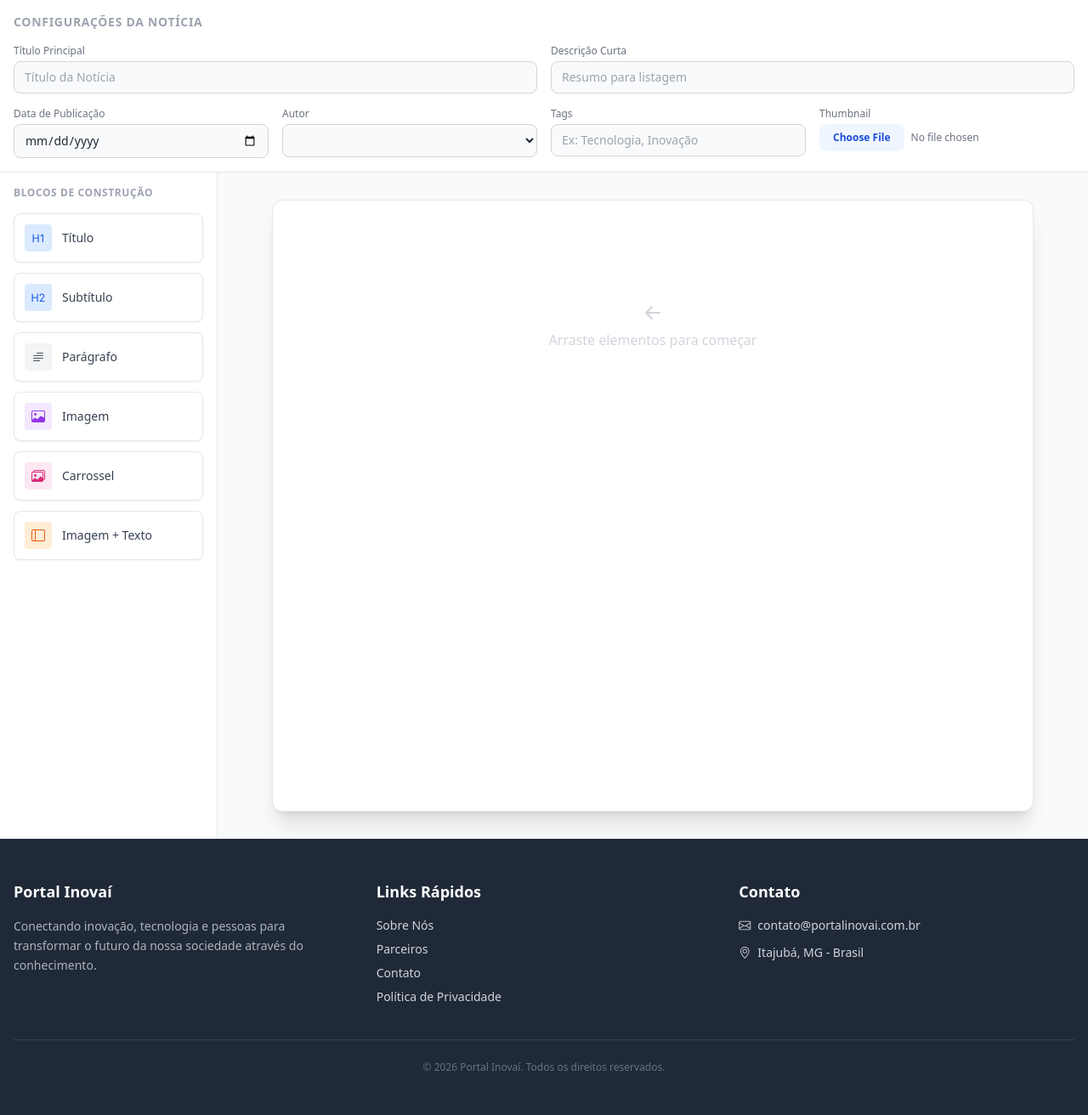
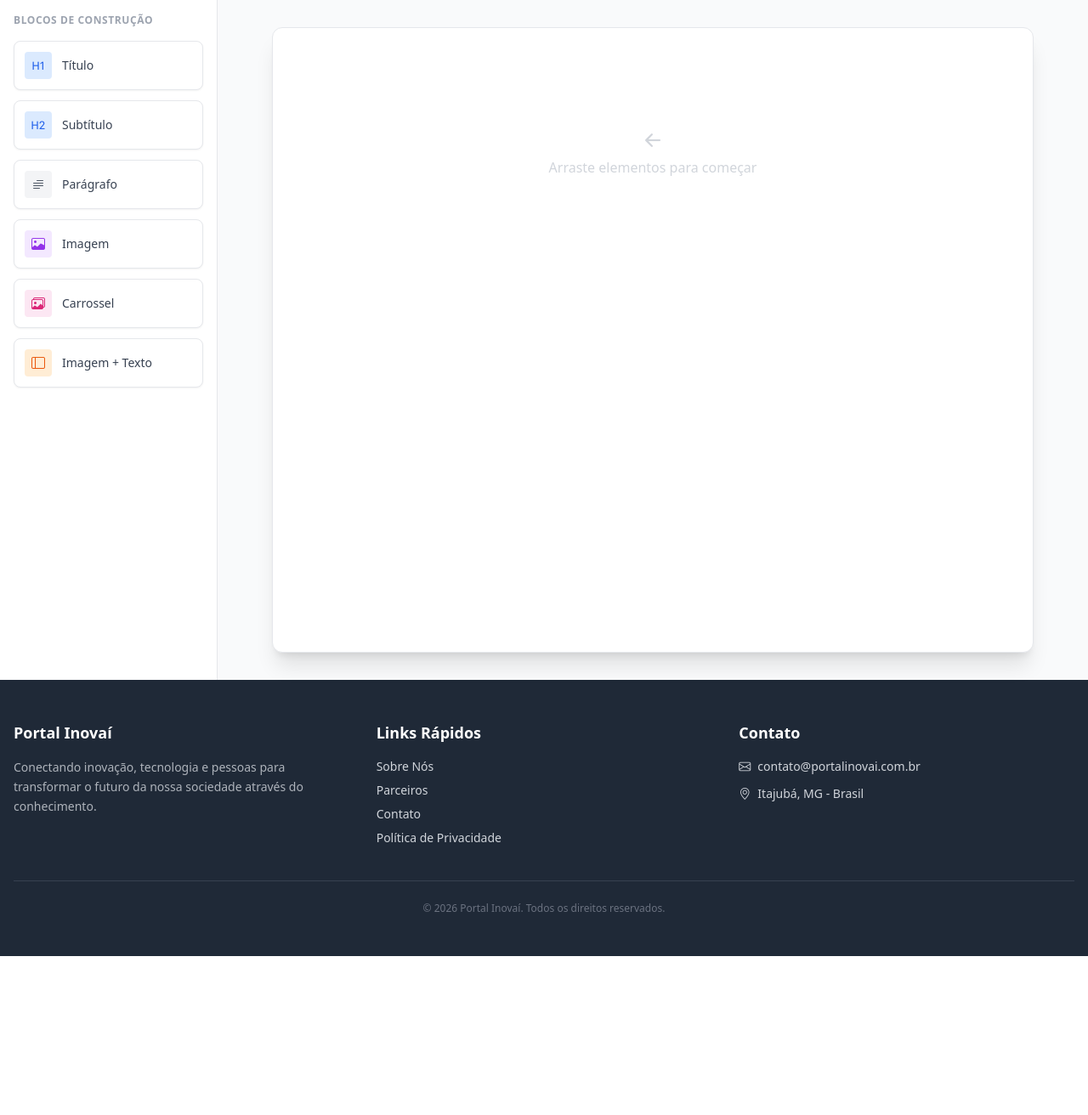
Before and after one commit to samuel-bz/PORTAL-INOVAI, a Django app: page /editor/ in a window 1280 px wide. Shown: the part 81-1393 px from the top of the page at 85% size. After the commit the page ends 1206 px from the top, so only its background shows below. Run offline with Django 5.2, Linux system fonts and the light colour scheme; some libraries are stand-ins or nearby versions.

Commit message:
Update news_editor.html

```diff
--- a/portal/templates/news_editor.html
+++ b/portal/templates/news_editor.html
@@ -130,77 +130,7 @@
 {% endblock %}
 
 {% block content %}
-<div class="flex flex-col min-h-screen bg-gray-50 dark:bg-gray-950 editor-container">
-
-    <!-- Metadata Section -->
-    <div class="bg-white dark:bg-gray-900 border-b border-gray-200 dark:border-gray-800 p-4 z-50">
-        <div class="max-w-7xl mx-auto">
-            <h2 class="text-sm font-bold text-gray-400 uppercase tracking-wider mb-4">Configurações da Notícia</h2>
-            <div class="grid grid-cols-1 md:grid-cols-2 lg:grid-cols-4 gap-4">
-                <!-- Title -->
-                <div class="lg:col-span-2">
-                    <label class="block text-xs font-medium text-gray-500 mb-1">Título Principal</label>
-                    <input type="text" id="meta-title"
-                        class="w-full px-3 py-2 rounded-lg border border-gray-300 dark:border-gray-700 bg-gray-50 dark:bg-gray-800 text-sm focus:ring-2 focus:ring-blue-500 outline-none"
-                        placeholder="Título da Notícia" value="{{ news_item.title|default:'' }}">
-                </div>
-
-                <!-- Description -->
-                <div class="lg:col-span-2">
-                    <label class="block text-xs font-medium text-gray-500 mb-1">Descrição Curta</label>
-                    <input type="text" id="meta-description"
-                        class="w-full px-3 py-2 rounded-lg border border-gray-300 dark:border-gray-700 bg-gray-50 dark:bg-gray-800 text-sm focus:ring-2 focus:ring-blue-500 outline-none"
-                        placeholder="Resumo para listagem" value="{{ news_item.description|default:'' }}">
-                </div>
-
-                <!-- Date -->
-                <div>
-                    <label class="block text-xs font-medium text-gray-500 mb-1">Data de Publicação</label>
-                    <input type="date" id="meta-date"
-                        class="w-full px-3 py-2 rounded-lg border border-gray-300 dark:border-gray-700 bg-gray-50 dark:bg-gray-800 text-sm focus:ring-2 focus:ring-blue-500 outline-none"
-                        value="{{ news_item.publish_date|date:'Y-m-d'|default:'' }}">
-                </div>
-
-                <!-- Author -->
-                <div>
-                    <label class="block text-xs font-medium text-gray-500 mb-1">Autor</label>
-                    <select id="meta-author"
-                        class="w-full px-3 py-2 rounded-lg border border-gray-300 dark:border-gray-700 bg-gray-50 dark:bg-gray-800 text-sm focus:ring-2 focus:ring-blue-500 outline-none">
-                        <option value="">Selecione...</option>
-                        {% if news_item.author %}
-                        <option value="{{ news_item.author.id }}" selected>{{ news_item.author.username }}</option>
-                        {% else %}
-                        <option value="{{ user.id }}" selected>{{ user.username }}</option>
-                        {% endif %}
-                    </select>
-                </div>
-
-                <!-- Tag -->
-                <div>
-                    <label class="block text-xs font-medium text-gray-500 mb-1">Tags</label>
-                    <input type="text" id="meta-tags"
-                        class="w-full px-3 py-2 rounded-lg border border-gray-300 dark:border-gray-700 bg-gray-50 dark:bg-gray-800 text-sm focus:ring-2 focus:ring-blue-500 outline-none"
-                        placeholder="Ex: Tecnologia, Inovação" value="{{ news_item.tags|default:'' }}">
-                </div>
-
-                <!-- Thumbnail (Simplified for now) -->
-                <div>
-                    <label class="block text-xs font-medium text-gray-500 mb-1">Thumbnail</label>
-                    <div class="flex items-center gap-2">
-                        {% if news_item.thumbnail %}
-                        <img src="{{ news_item.thumbnail.url }}"
-                            class="w-8 h-8 rounded object-cover border border-gray-200">
-                        {% endif %}
-                        <input type="file" id="meta-thumbnail"
-                            class="w-full text-xs text-gray-500 file:mr-2 file:py-2 file:px-4 file:rounded-lg file:border-0 file:text-xs file:font-semibold file:bg-blue-50 file:text-blue-700 hover:file:bg-blue-100">
-                    </div>
-                </div>
-            </div>
-        </div>
-    </div>
-
-    <div class="flex flex-grow overflow-hidden">
-
+<div class="flex bg-gray-50 dark:bg-gray-950 min-h-screen editor-container">
 
     <!-- Sidebar de Ferramentas -->
     <aside id="sidebar"
@@ -308,7 +238,6 @@
         </div>
     </main>
 </div>
-</div>
 
 <!-- Template Scripts -->
 <script>
@@ -318,25 +247,6 @@
         const emptyState = document.getElementById('emptyState');
         const floatingBtn = document.getElementById('floatingAddBtn');
         const addMenu = document.getElementById('addMenu');
-
-        // Existing Blocks Data
-        const existingBlocks = {{ existing_blocks_json|default: "[]" | safe
-    }};
-
-    // Initialize Editor with Existing Data
-    if (existingBlocks.length > 0) {
-        if (emptyState) emptyState.remove();
-        existingBlocks.forEach(block => {
-            // Map backend types to frontend types
-            let type = block.type;
-            if (type === 'paragraph_with_image') type = 'image-text';
-            if (type === 'subtitle') type = 'subtitle';
-            if (type === 'paragraph') type = 'paragraph';
-            if (type === 'image') type = 'image';
-
-            createBlock(type, block);
-        });
-    }
 
         let draggedType = null;
         let insertionIndex = -1; // -1 significa fim, senão index do filho
@@ -354,6 +264,9 @@
         canvas.addEventListener('dragover', (e) => {
             e.preventDefault(); // Necessário para permitir o drop
             e.dataTransfer.dropEffect = 'copy';
+
+            // Lógica para mostrar onde será inserido (indicador visual simples aqui)
+            // Para simplicidade, apenas permitimos append no final por enquanto nesta versão inicial
             canvas.style.borderColor = '#3b82f6';
         });
 
@@ -373,10 +286,20 @@
         });
 
         // --- Floating Button Logic ---
+        // O botão deve seguir o último elemento ou ser posicionado manualmente?
+        // A especificação diz: "botão com sinal de + ... irá descer a cada novo elemento".
+        // Vamos posicioná-lo no final do container sempre.
+
+        // updateFloatingButtonPosition function removed as it is not needed with relative positioning
+
         floatingBtn.addEventListener('click', (e) => {
             e.stopPropagation();
+            // Mostrar menu na posição do botão
             const rect = floatingBtn.getBoundingClientRect();
-        addMenu.style.removeProperty('display');
+            // Ajustar posição do menu relativo ao canvas
+            // Mas nosso menu está dentro do canvas absolute
+            // addMenu.style.display = 'block'; // REMOVED: Conflicts with .hidden class
+            addMenu.style.removeProperty('display'); // Ensure no inline style persists
             addMenu.style.top = (floatingBtn.offsetTop + 40) + 'px';
             addMenu.style.left = (floatingBtn.offsetLeft) + 'px';
             addMenu.classList.remove('hidden');
@@ -389,20 +312,20 @@
             }
         });
 
-    // Expor função addBlock globalmente
+        // Expor função addBlock globalmente para o onclick do menu html
         window.addBlock = function (type) {
             createBlock(type);
             addMenu.classList.add('hidden');
         }
 
         // --- Block Creation Logic ---
-    function createBlock(type, data = null) {
+        function createBlock(type) {
             if (emptyState) emptyState.remove();
 
             const block = document.createElement('div');
             block.className = 'editor-block mb-4 group relative py-2 px-4 hover:bg-gray-50 rounded-lg';
 
-        // Botões de Ação do Bloco
+            // Botões de Ação do Bloco (Excluir/Mover)
             const actions = document.createElement('div');
             actions.className = 'block-actions translate-x-1/2 -top-3 right-1/2 flex gap-1 p-1 bg-white border border-gray-200 shadow rounded-full opacity-0 group-hover:opacity-100 transition-opacity';
             actions.innerHTML = `
@@ -413,30 +336,18 @@
             block.appendChild(actions);
 
             let contentHTML = '';
-        const content = data ? data.content : '';
-        const images = data ? data.images : [];
 
             switch (type) {
                 case 'title':
-                contentHTML = `<h1 class="text-4xl font-bold text-gray-900 outline-none" contenteditable="true">${content || 'Título da Notícia'}</h1>`;
+                    contentHTML = `<h1 class="text-4xl font-bold text-gray-900 outline-none" contenteditable="true">Título da Notícia</h1>`;
                     break;
                 case 'subtitle':
-                contentHTML = `<h2 class="text-2xl font-semibold text-gray-700 outline-none mt-2" contenteditable="true">${content || 'Subtítulo Explicativo'}</h2>`;
+                    contentHTML = `<h2 class="text-2xl font-semibold text-gray-700 outline-none mt-2" contenteditable="true">Subtítulo Explicativo</h2>`;
                     break;
                 case 'paragraph':
-                contentHTML = `<p class="text-gray-600 leading-relaxed outline-none" contenteditable="true">${content || 'Comece a escrever o conteúdo do parágrafo aqui...'}</p>`;
+                    contentHTML = `<p class="text-gray-600 leading-relaxed outline-none" contenteditable="true">Comece a escrever o conteúdo do parágrafo aqui...</p>`;
                     break;
                 case 'image':
-                if (images.length > 0 && images[0].url) {
-                    contentHTML = `
-                                <div class="w-full h-96 relative rounded-lg overflow-hidden group cursor-pointer">
-                                    <img src="${images[0].url}" class="w-full h-full object-cover">
-                                    <div class="absolute inset-0 bg-black/40 flex items-center justify-center opacity-0 group-hover:opacity-100 transition-opacity pointer-events-none">
-                                        <span class="text-white font-medium flex items-center gap-2"><i class="bi bi-pencil"></i> Trocar Imagem</span>
-                                    </div>
-                                    <input type="file" class="hidden" accept="image/*" onchange="previewImage(this)">
-                                </div>`;
-                } else {
                     contentHTML = `
                         <div class="w-full h-64 bg-gray-100 rounded-lg border-2 border-dashed border-gray-300 flex flex-col items-center justify-center text-gray-400 cursor-pointer hover:bg-gray-200 transition" onclick="this.querySelector('input').click()">
                             <i class="bi bi-image text-3xl mb-2"></i>
@@ -444,7 +355,6 @@
                             <input type="file" class="hidden" accept="image/*" onchange="previewImage(this)">
                         </div>
                     `;
-                }
                     break;
                 case 'carousel':
                     contentHTML = `
@@ -462,26 +372,16 @@
                     `;
                     break;
                 case 'image-text':
-                let imgUrl = '';
-                if (images.length > 0) imgUrl = images[0].url;
-                const imagePart = imgUrl ? `
-                               <div class="w-full md:w-1/2 h-48 relative rounded-lg overflow-hidden group cursor-pointer">
-                                   <img src="${imgUrl}" class="w-full h-full object-cover">
-                                   <input type="file" class="hidden" accept="image/*" onchange="previewImage(this)">
-                               </div>
-                        ` : `
+                    contentHTML = `
+                        <div class="flex flex-col md:flex-row gap-6 items-center">
                             <div class="w-full md:w-1/2 h-48 bg-gray-100 rounded-lg flex items-center justify-center text-gray-400 border-2 border-dashed border-gray-300 cursor-pointer hover:bg-gray-200 transition" onclick="this.querySelector('input').click()">
                                 <i class="bi bi-image text-2xl mb-1 pointer-events-none"></i>
                                 <span class="text-xs pointer-events-none">Adicionar Imagem</span>
                                 <input type="file" class="hidden" accept="image/*" onchange="previewImage(this)">
                             </div>
-                        `;
-                contentHTML = `
-                        <div class="flex flex-col md:flex-row gap-6 items-center">
-                            ${imagePart}
                             <div class="w-full md:w-1/2">
                                 <h3 class="text-xl font-bold mb-2 outline-none" contenteditable="true">Título da Seção</h3>
-                                <p class="text-gray-600 outline-none" contenteditable="true">${content || 'Texto descritivo ao lado da imagem...'}</p>
+                                <p class="text-gray-600 outline-none" contenteditable="true">Texto descritivo ao lado da imagem...</p>
                             </div>
                         </div>
                     `;
@@ -495,13 +395,11 @@
             // Inserir antes do botão flutuante e menu
             canvas.insertBefore(block, floatingBtn);
 
-        // Animate only if new
-        if (!data) {
+            // Animação de entrada
             block.animate([
                 { opacity: 0, transform: 'translateY(10px)' },
                 { opacity: 1, transform: 'translateY(0)' }
             ], { duration: 300, easing: 'ease-out' });
-        }
         }
 
         // --- Helper: Preview Image ---
@@ -510,6 +408,9 @@
                 const reader = new FileReader();
                 reader.onload = function (e) {
                     const parent = input.parentElement;
+                    // Resetar classes para remover estilo de placeholder e permitir clique total
+                    // Resetar classes para remover estilo de placeholder e permitir clique total
+                    // VOLTANDO para altura fixa padrão (h-96) com object-cover
                     parent.className = 'w-full h-96 relative rounded-lg overflow-hidden group cursor-pointer';
                     parent.style.height = '';
 
@@ -530,10 +431,11 @@
         window.previewCarousel = function (input) {
             if (input.files && input.files.length > 0) {
                 const parent = input.parentElement;
-            const mode = parent.dataset.uploadMode || 'replace';
+                const mode = parent.dataset.uploadMode || 'replace'; // 'replace' or 'append'
 
+                // Manter estilos base
                 parent.className = 'w-full h-96 relative rounded-xl overflow-hidden bg-gray-900 group cursor-default';
-            parent.onclick = null;
+                parent.onclick = null; // Remove o click global
 
                 const files = Array.from(input.files);
                 const promises = files.map(file => {
@@ -545,13 +447,20 @@
                 });
 
                 Promise.all(promises).then(newImages => {
+                    // Recuperar imagens existentes se modo for append
                     let currentImages = [];
                     if (mode === 'append' && parent.storedImages) {
                         currentImages = parent.storedImages;
                     }
+
+                    // Combinar imagens
                     const allImages = [...currentImages, ...newImages];
-                parent.storedImages = allImages;
+                    parent.storedImages = allImages; // Salvar estado no elemento DOM
+
+                    // Resetar input para permitir selecionar o mesmo arquivo novamente se necessário
                     input.value = '';
+
+                    // Renderizar Carrossel
                     renderCarousel(parent, allImages);
                 });
             }
@@ -559,6 +468,7 @@
 
         // --- Helper: Render Carousel ---
         function renderCarousel(parent, images) {
+            // Gerar HTML dos Slides
             let slidesHTML = images.map((src, index) => `
                 <div class="min-w-full h-full relative">
                     <img src="${src}" class="w-full h-full object-cover">
@@ -581,25 +491,30 @@
                     <button class="absolute left-2 top-1/2 -translate-y-1/2 bg-black/30 hover:bg-black/50 p-2 rounded-full text-white transition backdrop-blur-sm z-10 prev-btn">
                         <i class="bi bi-chevron-left"></i>
                     </button>
-                    <button class="absolute right-2 top-1/2 -translate-y-1/2 bg-white/30 hover:bg-white/50 p-2 rounded-full text-white transition backdrop-blur-sm z-10 next-btn">
+                    <button class="absolute right-2 top-1/2 -translate-y-1/2 bg-black/30 hover:bg-black/50 p-2 rounded-full text-white transition backdrop-blur-sm z-10 next-btn">
                         <i class="bi bi-chevron-right"></i>
                     </button>
+
+                    <!-- Indicators -->
                     <div class="absolute bottom-4 left-1/2 -translate-x-1/2 flex gap-2 z-10 indicators-container">
                         ${indicatorsHTML}
                     </div>
                 ` : ''}
 
-                <!-- Actions Overlay -->
+                <!-- Actions Overlay (Top Right) -->
                 <div class="absolute top-2 right-2 flex gap-2 z-20 opacity-0 group-hover:opacity-100 transition duration-300">
+                    <!-- Botão Adicionar Mais -->
                     <div class="bg-blue-600 rounded-full p-2 cursor-pointer hover:bg-blue-700 shadow-md text-white"
                          title="Adicionar Mais Imagens"
                          onclick="this.closest('.group').dataset.uploadMode = 'append'; this.closest('.group').querySelector('input').click()">
                         <i class="bi bi-plus-lg"></i>
                     </div>
+                    <!-- Botão Remover Atual -->
                     <div class="bg-red-500 rounded-full p-2 cursor-pointer hover:bg-red-600 shadow-md text-white delete-btn"
                          title="Remover Imagem Atual">
                         <i class="bi bi-trash"></i>
                     </div>
+                    <!-- Botão Editar Tudo -->
                     <div class="bg-black/50 rounded-full p-2 cursor-pointer hover:bg-black/70 shadow-md text-white"
                          title="Substituir Todas"
                          onclick="this.closest('.group').dataset.uploadMode = 'replace'; this.closest('.group').querySelector('input').click()">
@@ -610,6 +525,7 @@
                 <input type="file" class="hidden" accept="image/*" multiple onchange="previewCarousel(this)">
              `;
 
+            // Inicializar Lógica
             if (images.length > 0) {
                 initCarouselLogic(parent, images.length);
             }
@@ -625,9 +541,10 @@
             const indicators = container.querySelectorAll('.indicators-container button');
 
             function updateSlide() {
+                // Garantir bounds
                 if (totalSlides === 0) {
                     currentSlide = 0;
-                return;
+                    return; // No slides to update
                 }
                 if (currentSlide >= totalSlides) currentSlide = totalSlides - 1;
                 if (currentSlide < 0) currentSlide = 0;
@@ -651,11 +568,14 @@
                 deleteBtn.addEventListener('click', (e) => {
                     e.stopPropagation();
                     if (confirm('Remover esta imagem do carrossel?')) {
+                        // Remover imagem atual do array armazenado
                         const currentImages = container.storedImages;
                         currentImages.splice(currentSlide, 1);
                         container.storedImages = currentImages;
 
+                        // Re-renderizar
                         if (currentImages.length === 0) {
+                            // Resetar para estado inicial (placeholder)
                             container.className = 'w-full h-72 relative rounded-xl overflow-hidden group-carousel cursor-pointer';
                             container.onclick = function () { this.querySelector('input').click() };
                             container.innerHTML = `
@@ -674,7 +594,7 @@
             indicators.forEach((ind, index) => {
                 ind.addEventListener('click', (e) => { e.stopPropagation(); currentSlide = index; updateSlide(); });
             });
-        updateSlide();
+            updateSlide(); // Initial update to set correct slide and indicators
         }
     });
 </script>
```
Lines whose indentation alone changed are shown as unchanged.
